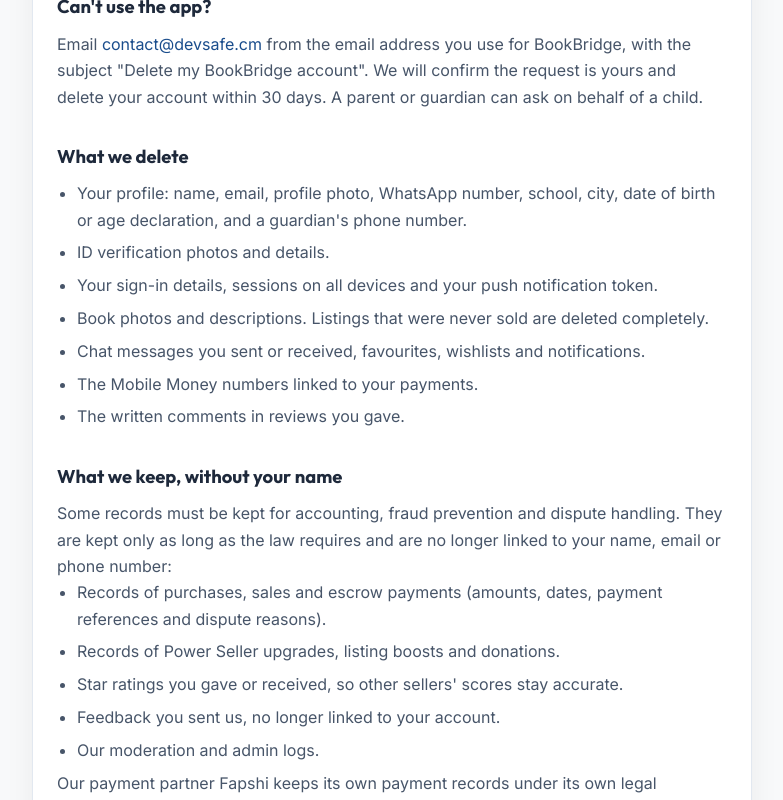
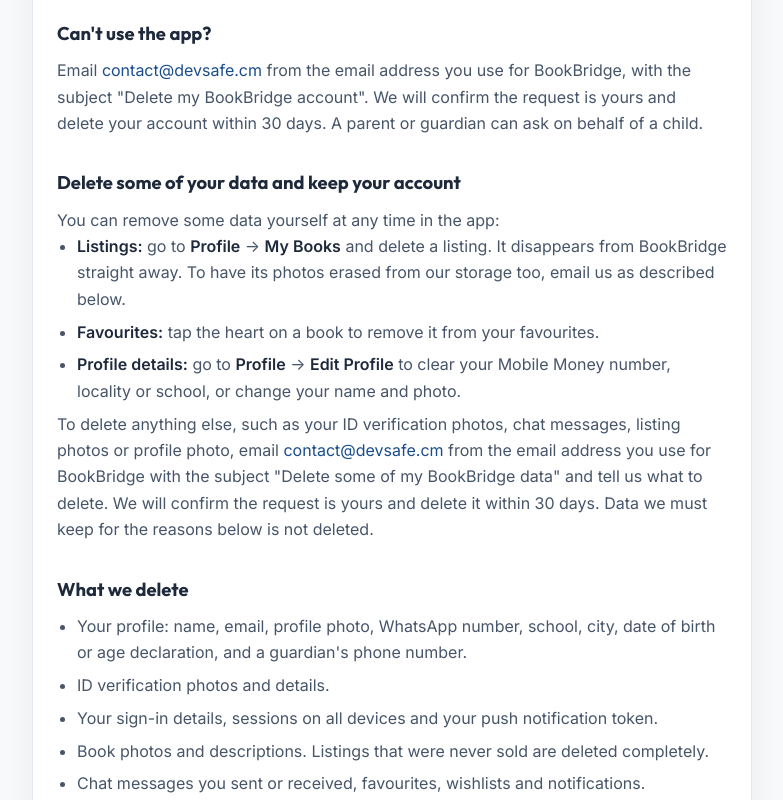
Before and after one commit to dev-safe/book-bridge-landing, a SvelteKit app: page /delete-account in a window 1280 px wide. Shown: the part 616-1416 px from the top of the page, without its empty margins (248-1031 px from the left). Built offline with nearby package versions, Linux system fonts and the light colour scheme.

Commit message:
docs: explain partial data deletion on delete-account page (#101)
Adds a 'Delete some of your data and keep your account' section
(#delete-some-data) for Play's optional partial-deletion question.

Co-authored-by: Copilot App <223556219+Copilot@users.noreply.github.com>

```diff
--- a/src/routes/delete-account/+page.svelte
+++ b/src/routes/delete-account/+page.svelte
@@ -3,6 +3,8 @@
 	const CONTACT_EMAIL = 'contact@devsafe.cm';
 	const EMAIL_SUBJECT = 'Delete my BookBridge account';
 	const mailto = `mailto:${CONTACT_EMAIL}?subject=${encodeURIComponent(EMAIL_SUBJECT)}`;
+	const PARTIAL_SUBJECT = 'Delete some of my BookBridge data';
+	const partialMailto = `mailto:${CONTACT_EMAIL}?subject=${encodeURIComponent(PARTIAL_SUBJECT)}`;
 </script>
 
 <svelte:head>
@@ -20,7 +22,8 @@
 
 		<p>
 			You can delete your BookBridge account and the personal data linked to it at any time. Deletion
-			is permanent and cannot be undone.
+			is permanent and cannot be undone. If you only want to remove some of your data, see
+			<a href="#delete-some-data">Delete some of your data and keep your account</a>.
 		</p>
 
 		<h2>Delete it in the app</h2>
@@ -44,6 +47,31 @@
 			Email <a href={mailto}>{CONTACT_EMAIL}</a> from the email address you use for BookBridge, with
 			the subject "{EMAIL_SUBJECT}". We will confirm the request is yours and delete your account
 			within 30 days. A parent or guardian can ask on behalf of a child.
+		</p>
+
+		<h2 id="delete-some-data">Delete some of your data and keep your account</h2>
+		<p>You can remove some data yourself at any time in the app:</p>
+		<ul>
+			<li>
+				<strong>Listings:</strong> go to <strong>Profile</strong> → <strong>My Books</strong> and
+				delete a listing. It disappears from BookBridge straight away. To have its photos erased from
+				our storage too, email us as described below.
+			</li>
+			<li>
+				<strong>Favourites:</strong> tap the heart on a book to remove it from your favourites.
+			</li>
+			<li>
+				<strong>Profile details:</strong> go to <strong>Profile</strong> →
+				<strong>Edit Profile</strong> to clear your Mobile Money number, locality or school, or change
+				your name and photo.
+			</li>
+		</ul>
+		<p>
+			To delete anything else, such as your ID verification photos, chat messages, listing photos or
+			profile photo,
+			email <a href={partialMailto}>{CONTACT_EMAIL}</a> from the email address you use for BookBridge
+			with the subject "{PARTIAL_SUBJECT}" and tell us what to delete. We will confirm the request is
+			yours and delete it within 30 days. Data we must keep for the reasons below is not deleted.
 		</p>
 
 		<h2>What we delete</h2>
```
